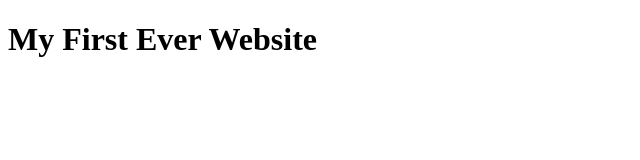
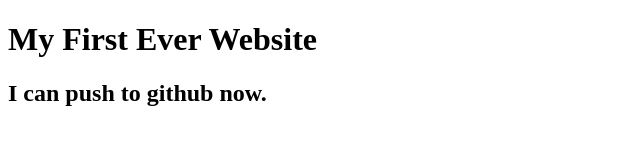
Before and after one commit to sifatrahman75/my-first-website, a plain HTML site: page index.html in a window 1280 px wide. Shown: the whole page, without its empty margins (0-640 px from the left). Drawn offline with Linux system fonts and the light colour scheme.

Commit message:
learned github

```diff
--- a/index.html
+++ b/index.html
@@ -7,5 +7,6 @@
 </head>
 <body>
   <h1>My First Ever Website</h1>
+  <h2>I can push to github now.</h2>
 </body>
 </html>
```
